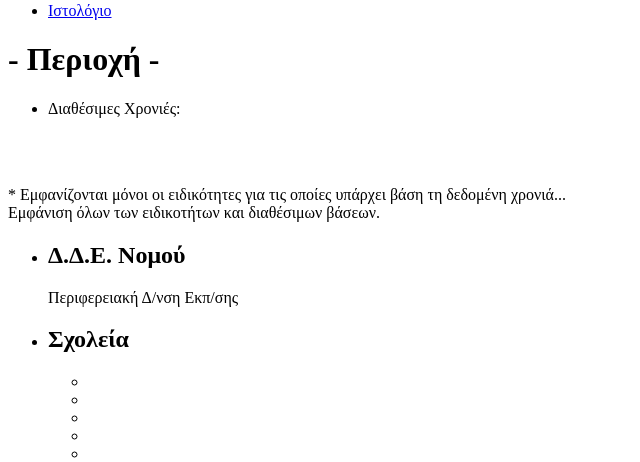
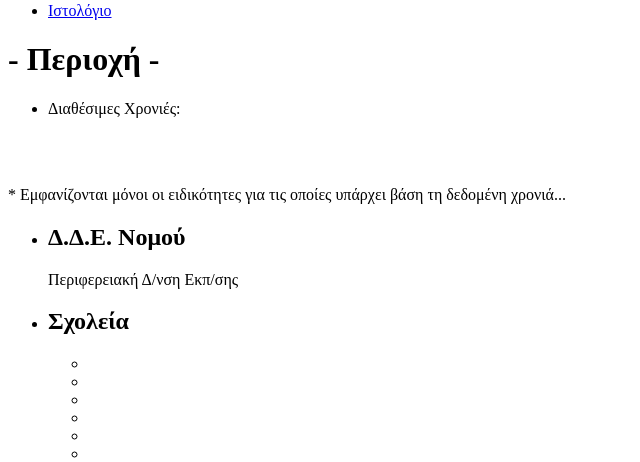
Before and after one commit to ale3andro/metathesi, a CakePHP app: template app/views/b_bases/show.ctp in a window 1280 px wide. Shown: the part 220-682 px from the top of the page, without its empty margins (0-640 px from the left). Run offline with PHP 8.4 and a stand-in for CakePHP, Linux system fonts and the light colour scheme; the template is opened without the code that fills it, so the values that code supplies are empty; some libraries are stand-ins or nearby versions.

Commit message:
final commit

```diff
--- a/app/views/b_bases/show.ctp
+++ b/app/views/b_bases/show.ctp
@@ -50,7 +50,6 @@
 							echo $paginator->next(' Επόμενη »');
 							echo "</p>";
 							echo "<br />* Εμφανίζονται μόνοι οι ειδικότητες για τις οποίες υπάρχει βάση τη δεδομένη χρονιά...";
-							echo "<br />Εμφάνιση όλων των ειδικοτήτων και διαθέσιμων βάσεων.";
 						?>
 
 					</p>
```
